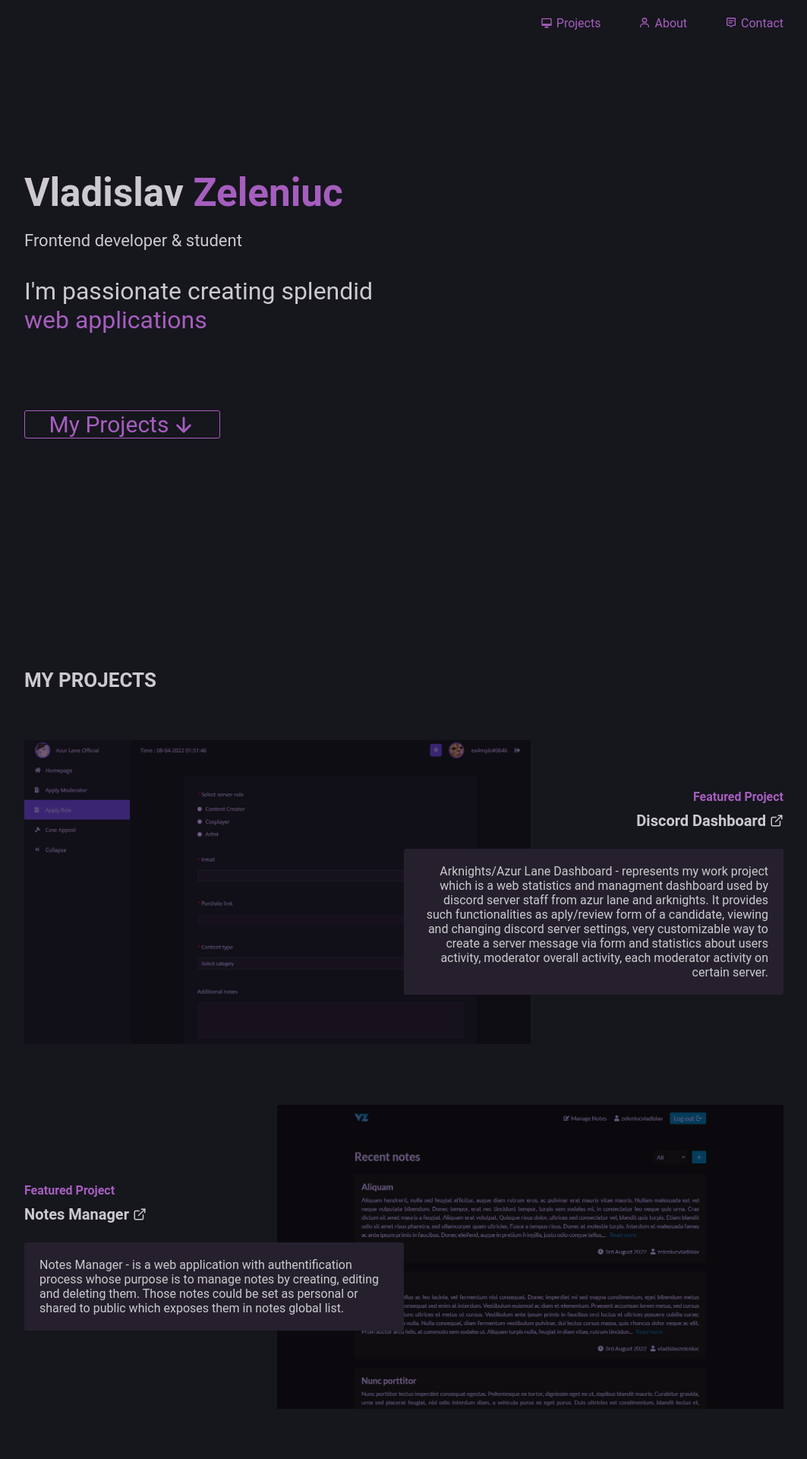
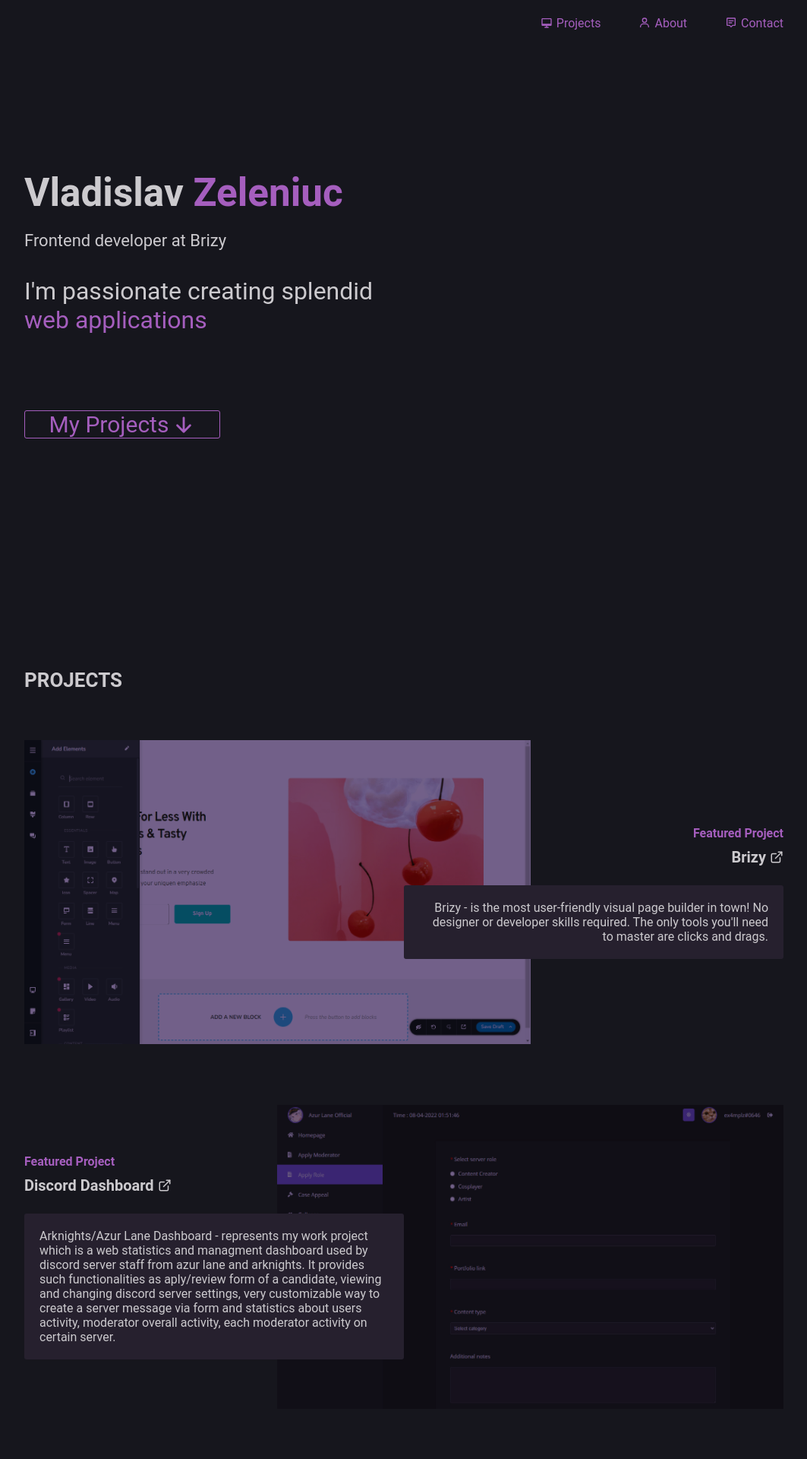
Before and after one commit to zeleniucvladislav/MyPortfolio, a React (Create React App) app: page / in a window 1280 px wide. Shown: the top 1920 px of the page at 76% size, without its empty margins (108-1171 px from the left). Built offline with nearby package versions, Linux system fonts and the light colour scheme; no server answers.

Commit message:
updated content

```diff
--- a/src/pages/homepage/Homepage.tsx
+++ b/src/pages/homepage/Homepage.tsx
@@ -9,7 +9,7 @@ const Homepage = () => {
         <h1>
           Vladislav <span className={styles.marked_text}>Zeleniuc</span>
         </h1>
-        <h2>Frontend developer & student</h2>
+        <h2>Frontend developer at Brizy</h2>
         <p>
           I'm passionate creating splendid
           <br />
--- a/src/pages/projects/Projects.tsx
+++ b/src/pages/projects/Projects.tsx
@@ -6,7 +6,7 @@ import projects from "static/projects";
 const Projects = () => {
   return (
     <div className={styles.wrapper} id="projects">
-      <h2 className="page-heading">MY PROJECTS</h2>
+      <h2 className="page-heading">PROJECTS</h2>
       <section className={styles.projects_list}>
         {projects.map((project) => {
           return (
--- a/src/static/projects.ts
+++ b/src/static/projects.ts
@@ -4,27 +4,26 @@ import Dashboard from "assets/images/projects/dashboard.jpg";
 import WeatherApp from "assets/images/projects/weather.jpg";
 import ImageGallery from "assets/images/projects/imageGallery.jpg";
 import Countdown from "assets/images/projects/countdown.jpg";
-import NoteManager from "assets/images/projects/notemanager.jpg";
+import Brizy from "assets/images/projects/brizy.png";
 
 import projectType from "types/projectsType";
 
 const projects: projectType[] = [
   {
     id: 0,
+    image: Brizy,
+    title: "Brizy",
+    description: `Brizy - is the most user-friendly visual page builder in town! No designer or developer skills required. The only tools you'll need to master are clicks and drags.`,
+    url: "https://www.brizy.io/",
+  },
+  {
+    id: 1,
     image: Dashboard,
     title: "Discord Dashboard",
     description: `Arknights/Azur Lane Dashboard - represents my work project which is a web statistics and managment dashboard used by discord server staff from azur lane and arknights.
     It provides such functionalities as aply/review form of a candidate, viewing and changing discord server settings,
     very customizable way to create a server message via form and statistics about users activity, moderator overall activity, each moderator activity on certain server.`,
     url: "https://youtu.be/Ir93_dVymgg",
-  },
-  {
-    id: 1,
-    image: NoteManager,
-    title: "Notes Manager",
-    description: `Notes Manager - is a web application with authentification process whose purpose is to manage notes by creating, editing and deleting them.
-    Those notes could be set as personal or shared to public which exposes them in notes global list.`,
-    url: "https://notemanager.info/",
   },
   {
     id: 2,
```
Also changed, not shown: src/assets/images/projects/brizy.png (added), src/assets/images/projects/notemanager.jpg (deleted).
